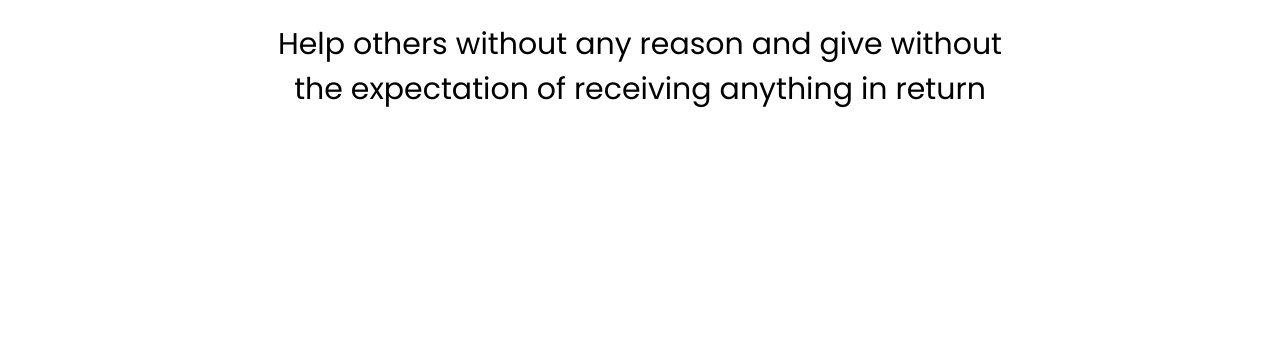
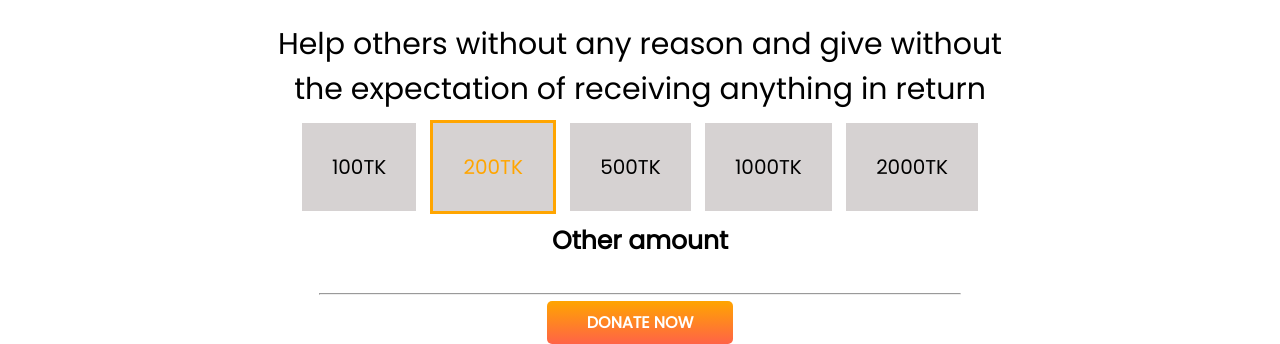
Before and after one commit to SazzadArif/donate-for-today, a plain HTML site: page index.html in a window 1280 px wide. Shown: the part 642-986 px from the top of the page. Before the commit the page ends 800 px from the top, so only its background shows below. Drawn offline with Linux system fonts and the light colour scheme.

Commit message:
second part

```diff
--- a/index.html
+++ b/index.html
@@ -17,13 +17,23 @@
         <div class="help-section">
             <h1>Let's Help Those Who Are <br> More In Need</h1>
             <p> Help others without any reason and give without <br> the expectation of receiving anything in return</p>
-            <a class="donate-button" target="_blank" href="">DONATE HERE</a>
+            <a class="donate-here-button" target="_blank" href="">DONATE HERE</a>
         </div>
     </section>
     <section>
         <div class="donate-amount">
             <h1>Donate Today</h1>
             <p> Help others without any reason and give without <br> the expectation of receiving anything in return</p>
+            <div class="amount">
+                <a id="amount-1" href="">100TK</a>
+                <a id="amount-2" href="">200TK</a>
+                <a id="amount-3" href="">500TK</a>
+                <a id="amount-4" href="">1000TK</a>
+                <a id="amount-5" href="">2000TK</a>
+            </div>
+            <h4>Other amount</h4>
+            <hr id="hr-tag">
+            <a class="donate-now-button" target="_blank" href="">DONATE NOW</a>
 
         </div>
     </section>
--- a/style.css
+++ b/style.css
@@ -6,6 +6,10 @@ body {
 h1 {
     font-size: 50px;
 
+}
+
+h4 {
+    font-size: 25px;
 }
 
 p {
@@ -25,7 +29,16 @@ p {
     background-size: cover;
 }
 
-.donate-button {
+.donate-here-button {
+    text-decoration: none;
+    background-image: linear-gradient(orange, tomato);
+    padding: 10px 40px;
+    border-radius: 5px;
+    color: white;
+    font-weight: 700;
+}
+
+.donate-now-button {
     text-decoration: none;
     background-image: linear-gradient(orange, tomato);
     padding: 10px 40px;
@@ -37,3 +50,61 @@ p {
 .donate-amount {
     text-align: center;
 }
+
+.amount {
+    text-align: center;
+    margin: 40px auto;
+}
+
+#amount-1 {
+    font-size: 20px;
+    width: 400px !important;
+    margin: 5px;
+    padding: 30px;
+    color: black;
+    text-decoration: none;
+    background-color: rgb(214, 210, 210);
+
+}
+
+#amount-2 {
+    font-size: 20px;
+    margin: 5px;
+    padding: 30px;
+    border: orange solid 3px;
+    color: orange;
+    text-decoration: none;
+    background-color: rgb(214, 210, 210);
+}
+
+#amount-3 {
+    font-size: 20px;
+    margin: 5px;
+    padding: 30px;
+    color: black;
+    text-decoration: none;
+    background-color: rgb(214, 210, 210);
+}
+
+#amount-4 {
+    font-size: 20px;
+    margin: 5px;
+    padding: 30px;
+    color: black;
+    text-decoration: none;
+    background-color: rgb(214, 210, 210);
+}
+
+#amount-5 {
+    font-size: 20px;
+    margin: 5px;
+    padding: 30px;
+    color: black;
+    text-decoration: none;
+    background-color: rgb(214, 210, 210);
+}
+
+#hr-tag {
+    width: 50%;
+    margin-bottom: 15px;
+}
```
